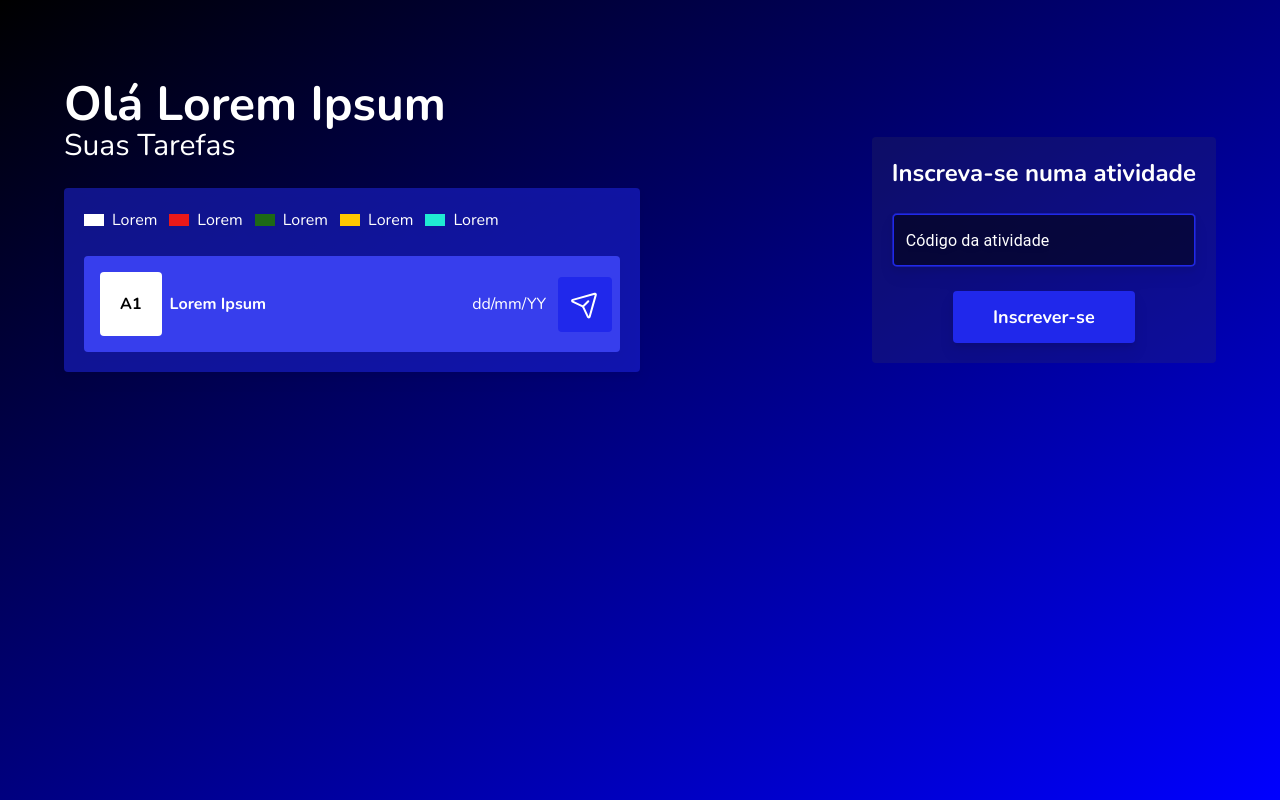
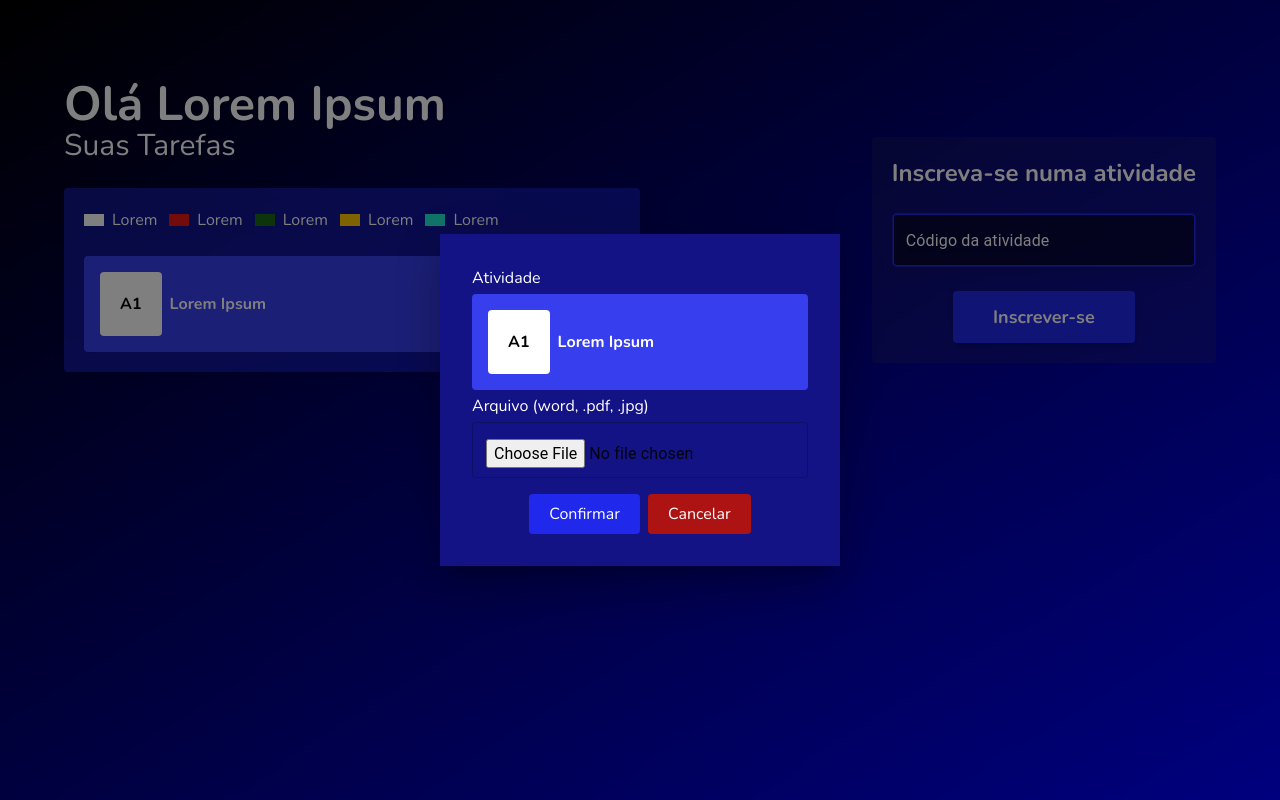
Before and after one commit to JoaoVictor-FA/Projeto-Eng-soft, a React (Vite) app in the folder frontend-engsoft/: page /student in a window 1280 px wide. Both pictures are taken after a click on the button 585 px from the left and 304 px from the top of the page. Built offline with nearby package versions, Linux system fonts and the light colour scheme.

Commit message:
finishin modals

```diff
--- a/frontend-engsoft/src/components/Card.tsx
+++ b/frontend-engsoft/src/components/Card.tsx
@@ -1,8 +1,33 @@
-import arrow from "../assets/Arrow.svg";
-export default function Card({ isTeacher = false, justShow = false  }: { isTeacher?: boolean, justShow?: boolean  }) {
+import { Modal, Box, Typography, TextField } from "@mui/material";
+import { useState } from "react";
+import arrow from "../assets/Arrow.svg"
+
+export default function Card({ isTeacher = false, justShow = false }: { isTeacher?: boolean, justShow?: boolean }) {
+  const [open, setOpen] = useState(false);
+  const handleOpen = () => setOpen(true);
+  const handleClose = () => setOpen(false);
+
+  const style = {
+    position: 'absolute' as 'absolute',
+    top: '50%',
+    left: '50%',
+    transform: 'translate(-50%, -50%)',
+    width: 400,
+    bgcolor: '#131385',
+    color: '#fff',
+    boxShadow: 24,
+    p: 4,
+    display: 'flex',
+    flexDirection: 'column',
+    itens: 'center',
+    justifyContent: 'center',
+    alignItems: 'center',
+    gap: 2,
+  };
+
   return (
     <>
-      <article className="flex items-center justify-between p-2 rounded bg-blue-secondary">
+      <article className="flex items-center justify-between p-2 rounded bg-blue-secondary w-full">
         <div className="flex justify-center items-center gap-2 p-2 ">
           <div className="p-5 bg-white rounded ">
             <h3 className="font-bold text-black">A1</h3>
@@ -12,7 +37,7 @@ export default function Card({ isTeacher = false, justShow = false  }: { isTeach
         <div className="flex justify-center items-center gap-3">
           {!justShow && <p>dd/mm/YY</p>}
           {!isTeacher && !justShow && (
-            <button className="bg-blue-main hover:bg-blue-darker transition p-3 rounded">
+            <button onClick={handleOpen} className="bg-blue-main hover:bg-blue-darker transition p-3 rounded">
               <img src={arrow} alt="arrow" />
             </button>
           )}
@@ -25,6 +50,25 @@ export default function Card({ isTeacher = false, justShow = false  }: { isTeach
           </button>
         </div>
       )}
+      <Modal
+        open={open}
+        onClose={handleClose}
+        aria-labelledby="modal-modal-title"
+        aria-describedby="modal-modal-description"
+      >
+        <Box sx={style}>
+          <div className="flex flex-col gap-1 w-full">
+            <h5>Atividade</h5>
+            <Card justShow />
+            <h5>Arquivo (word, .pdf, .jpg)</h5>
+            <TextField type="file" />
+          </div>
+          <div className="flex gap-2">
+            <button type="submit" onClick={handleClose} className="bg-blue-main  hover:bg-blue-secondary transition py-2 px-5 rounded">Confirmar</button>
+            <button type="button" onClick={handleClose} className="bg-red-secondary hover:bg-red-main transition py-2 px-5 rounded">Cancelar</button>
+          </div>
+        </Box>
+      </Modal>
     </>
   );
 }
--- a/frontend-engsoft/src/components/EntrarAtividade.tsx
+++ b/frontend-engsoft/src/components/EntrarAtividade.tsx
@@ -1,11 +1,52 @@
+import { Modal, Box, Typography } from "@mui/material";
+import { useState } from "react";
 import InputField from "./InputField"
+import Card from "./Card";
 export default function EntrarAtividade() {
+  const [open, setOpen] = useState(false);
+  const handleOpen = () => setOpen(true);
+  const handleClose = () => setOpen(false);
+
+  const style = {
+    position: 'absolute' as 'absolute',
+    top: '50%',
+    left: '50%',
+    transform: 'translate(-50%, -50%)',
+    width: 400,
+    bgcolor: '#131385',
+    color: '#fff',
+    boxShadow: 24,
+    p: 4,
+    display: 'flex',
+    flexDirection: 'column',
+    itens: 'center',
+    justifyContent: 'center',
+    alignItems: 'center',
+    gap: 2,
+  };
   return (
     <div className="bg-gray-dark2 p-5 rounded flex flex-col gap-6">
       <h3 className="font-bold text-2xl">Inscreva-se numa atividade</h3>
       <form className="flex flex-col items-center justify-center gap-6 drop-shadow-lg" action="">
         <InputField label="Código da atividade" type="text" />
-        <button type="submit" className="font-bold text-lg py-3 px-10 bg-blue-main hover:bg-blue-secondary transition rounded">Inscrever-se</button>
+        <button type="button"onClick={handleOpen} className="font-bold text-lg py-3 px-10 bg-blue-main hover:bg-blue-secondary transition rounded">Inscrever-se</button>
+        <Modal
+          open={open}
+          onClose={handleClose}
+          aria-labelledby="modal-modal-title"
+          aria-describedby="modal-modal-description"
+        >
+          <Box sx={style}>
+            <Typography id="modal-modal-title" variant="h6" component="h2">
+              Confirmar Inscrição na Atividade
+            </Typography>
+            <Card justShow />
+            <div className="flex gap-2">
+              <button type="submit" onClick={handleClose} className="bg-blue-main  hover:bg-blue-secondary transition py-2 px-5 rounded">Confirmar</button>
+              <button type="button" onClick={handleClose} className="bg-red-secondary hover:bg-red-main transition py-2 px-5 rounded">Cancelar</button>
+            </div>
+          </Box>
+        </Modal>
       </form>
     </div>
   )
```
